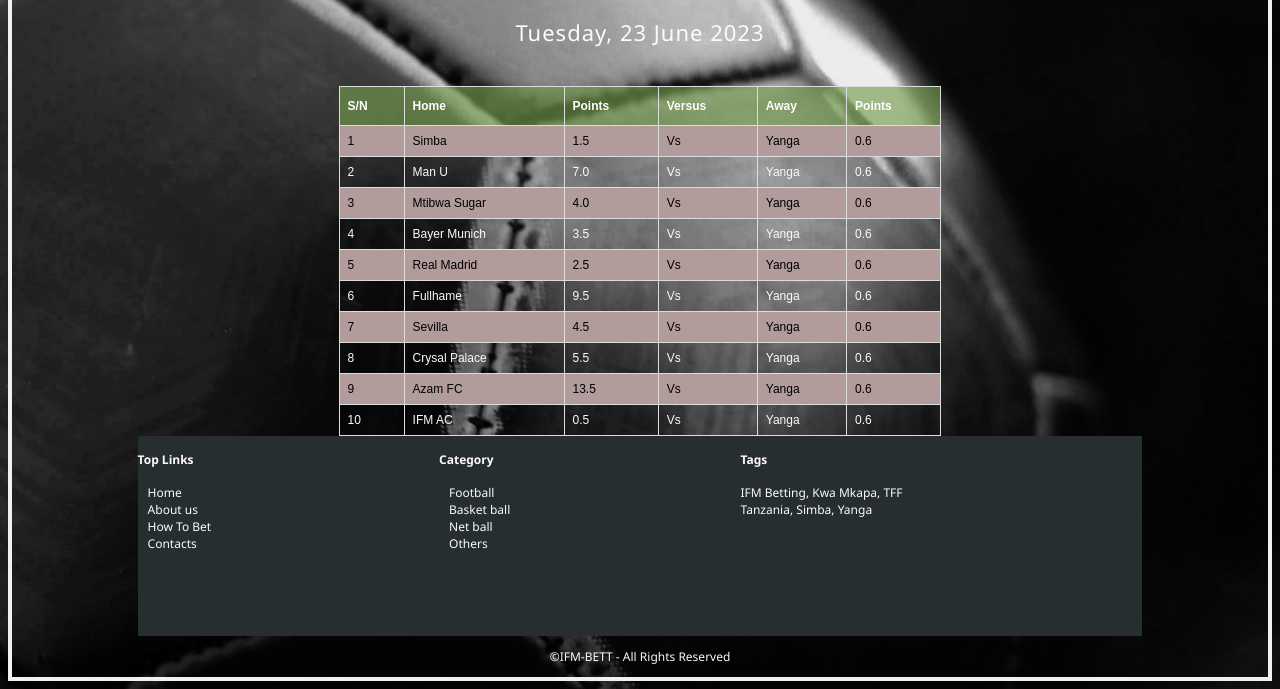
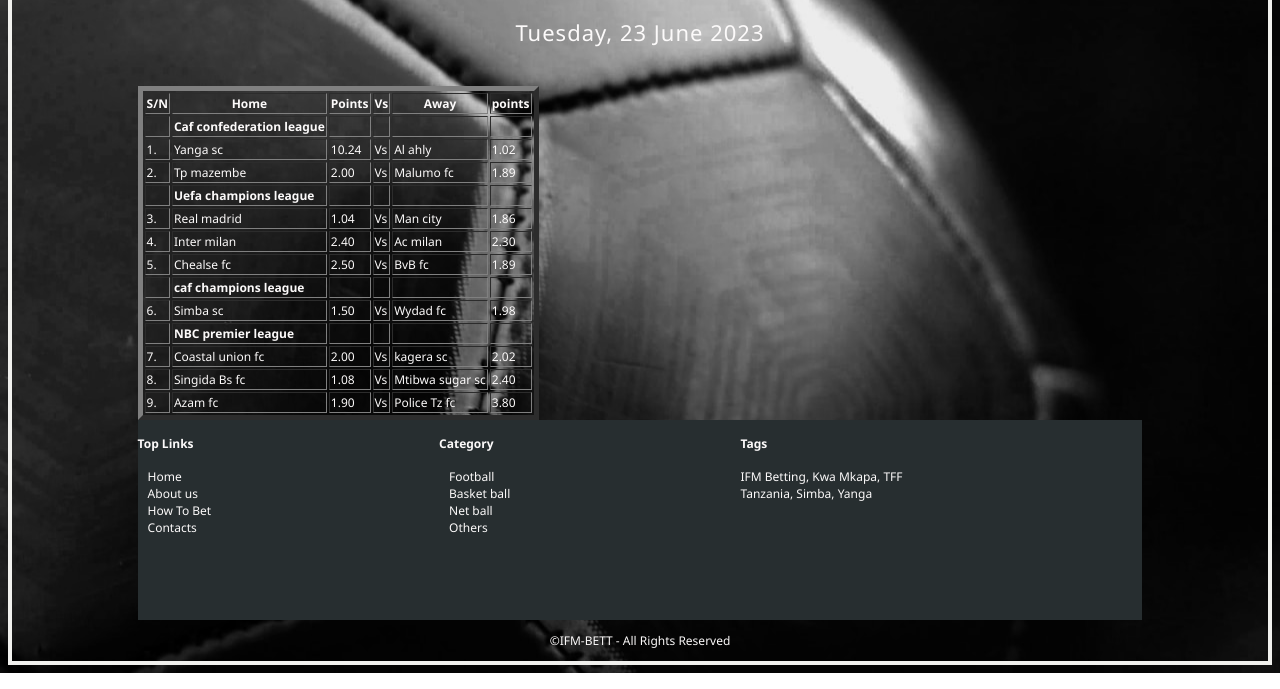
Before and after one commit to hell-song001/IFM-BETT, a plain HTML site: page matches.html in a window 1280 px wide. Shown: the part 186-875 px from the top of the page. Drawn offline with Linux system fonts and the light colour scheme.

Commit message:
Update matches.html

```diff
--- a/matches.html
+++ b/matches.html
@@ -56,109 +56,119 @@
                 <p class="sub-title"> Tuesday, 23 June 2023</p>
 
                 <div>
-                   <table id="matches">
+			<table border="5" id="matches>
 				<tr>
 					<th>S/N</th>
 					<th>Home</th>
 					<th>Points</th>
-                            <th>Versus</th>
+					<th>Vs</th>
 					<th>Away</th>
-                            <th>Points</th>
+					<th>points</th>
 				</tr>
 
 				<tr>
-                            <td>1</td>
-                            <td>Simba</td>
-                            <td>1.5</td>
+					<td></td>
+					<td><b>Caf confederation league</b></td>
+					<td></td>
+					<td></td>
+					<td></td>
+					<td></td>
+				</tr>
+					      <tr>
+					<td>1.</td>
+					<td>Yanga sc</td>
+					<td>10.24</td>
 					<td>Vs</td>
-                            <td>Yanga</td>
-                            <td>0.6</td>
+					<td>Al ahly</td>
+					<td>1.02</td>
 				</tr>
-
-
 				<tr>
-                            <td>2</td>
-                            <td>Man U</td>
-                            <td>7.0</td>
+					<td>2.</td>
+					<td>Tp mazembe</td>
+					<td>2.00</td>
 					<td>Vs</td>
-                            <td>Yanga</td>
-                            <td>0.6</td>
+					<td>Malumo fc</td>
+					<td>1.89</td>
 				</tr>
-
-
 					<tr>
-                            <td>3</td>
-                            <td>Mtibwa Sugar</td>
-                            <td>4.0</td>
+					<td></td>
+					<td><b>Uefa champions league</b></td>
+					<td></td>
+					<td></td>
+					<td></td>
+					<td></td>
+				</tr>
+				<tr>
+					<td>3.</td>
+					<td>Real madrid</td>
+					<td>1.04</td>
 					<td>Vs</td>
-                            <td>Yanga</td>
-                            <td>0.6</td>
+					<td>Man city</td>
+					<td>1.86</td>
 				</tr>
-
-
 				<tr>
-                            <td>4</td>
-                            <td>Bayer Munich</td>
-                            <td>3.5</td>
+					<td>4.</td>
+					<td>Inter milan</td>
+					<td>2.40</td>
 					<td>Vs</td>
-                            <td>Yanga</td>
-                            <td>0.6</td>
+					<td>Ac milan</td>
+					<td>2.30</td>
 				</tr>
-
-
 				<tr>
-                            <td>5</td>
-                            <td>Real Madrid</td>
-                            <td>2.5</td>
+					<td>5.</td>
+					<td>Chealse fc</td>
+					<td>2.50</td>
 					<td>Vs</td>
-                            <td>Yanga</td>
-                            <td>0.6</td>
+					<td>BvB fc</td>
+					<td>1.89</td>
 				</tr>
-
 				<tr>
-                            <td>6</td>
-                            <td>Fullhame</td>
-                            <td>9.5</td>
+					<td></td>
+					<td><b>caf champions league</b></td>
+					<td></td>
+					<td></td>
+					<td></td>
+					<td></td>
+				</tr>
+				<tr>
+					<td>6.</td>
+					<td>Simba sc</td>
+					<td>1.50</td>
 					<td>Vs</td>
-                            <td>Yanga</td>
-                            <td>0.6</td>
+					<td>Wydad fc</td>
+					<td>1.98</td>
 				</tr>
-
-
 				<tr>
-                            <td>7</td>
-                            <td>Sevilla</td>
-                            <td>4.5</td>
+					<td></td>
+					<td><b>NBC premier league</b></td>
+					<td></td>
+					<td></td>
+					<td></td>
+					<td></td>
+				</tr>
+				<tr>
+					<td>7.</td>
+					<td>Coastal union fc</td>
+					<td>2.00</td>
 					<td>Vs</td>
-                            <td>Yanga</td>
-                            <td>0.6</td>
+					<td>kagera sc</td>
+					<td>2.02</td>
 				</tr>
-
 				<tr>
-                            <td>8</td>
-                            <td>Crysal Palace</td>
-                            <td>5.5</td>
+					<td>8.</td>
+					<td>Singida Bs fc</td>
+					<td>1.08</td>
 					<td>Vs</td>
-                            <td>Yanga</td>
-                            <td>0.6</td>
+					<td>Mtibwa sugar sc</td>
+					<td>2.40</td>
 				</tr>
-
 					<tr>
-                            <td>9</td>
-                            <td>Azam FC</td>
-                            <td>13.5</td>
+					      <td>9.</td>
+					<td>Azam fc</td>
+					<td>1.90</td>
 					 <td>Vs</td>
-                            <td>Yanga</td>
-                            <td>0.6</td>
-                        </tr>
-
-                        <tr>
-                            <td>10</td>
-                            <td>IFM AC</td>
-                            <td>0.5</td>
-                            <td>Vs</td>
-                            <td>Yanga</td>
-                            <td>0.6</td>
+					<td>Police Tz fc</td>
+					<td>3.80</td>
 					      </tr>
 				</table>
                 </div>
```
Lines whose indentation alone changed are shown as unchanged.
